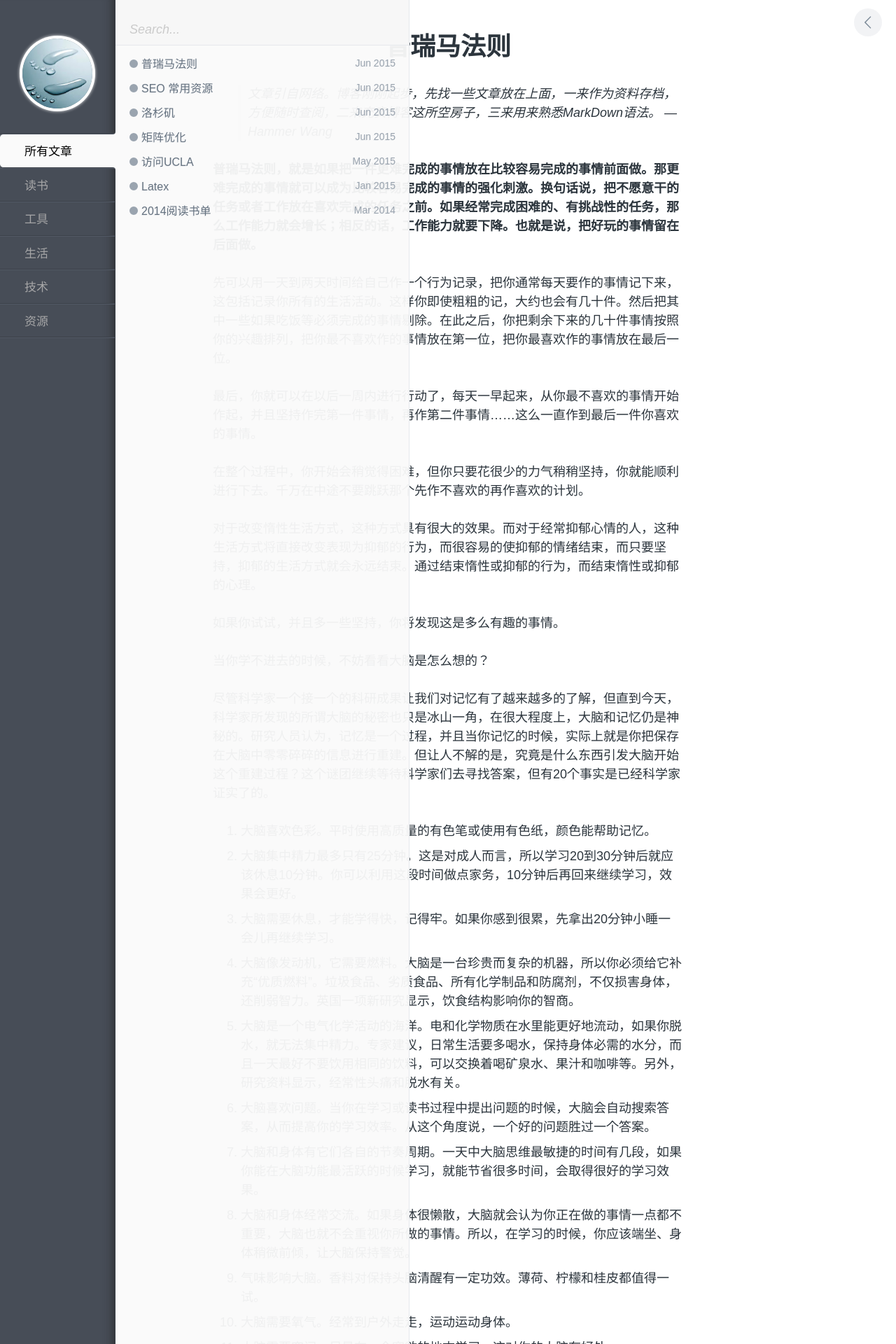
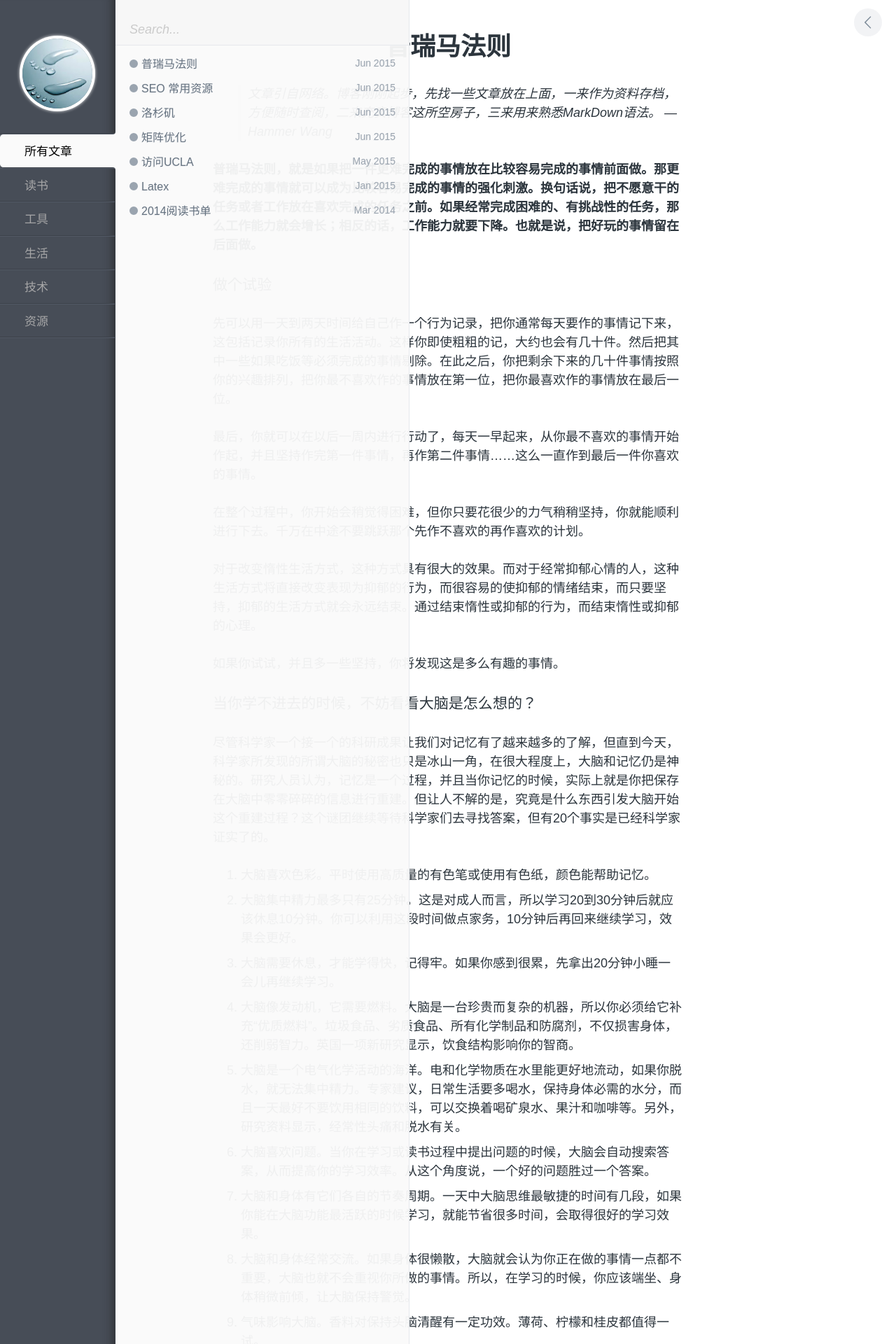
Before and after one commit to polyHong/polyHong.github.io, a Jekyll site: the page built from _posts/life/2015-06-30-Prema-honway-law.md, in a window 1280 px wide. Shown: the top 1920 px of the page at 70% size. Built offline with Jekyll 4.4.1, drawn with Linux system fonts in a browser that asks for light colours; Markdown is read by kramdown in place of the engine named in the settings.

Commit message:
add post

```diff
--- a/_posts/life/2015-06-30-Prema-honway-law.md
+++ b/_posts/life/2015-06-30-Prema-honway-law.md
@@ -12,6 +12,8 @@ keywords:
 
 **普瑞马法则，就是如果把一件更难完成的事情放在比较容易完成的事情前面做。那更难完成的事情就可以成为比较容易完成的事情的强化刺激。换句话说，把不愿意干的任务或者工作放在喜欢完成的任务之前。如果经常完成困难的、有挑战性的任务，那么工作能力就会增长；相反的话，工作能力就要下降。也就是说，把好玩的事情留在后面做。**
 
+
+###做个试验
 先可以用一天到两天时间给自己作一个行为记录，把你通常每天要作的事情记下来，这包括记录你所有的生活活动。这样你即使粗粗的记，大约也会有几十件。然后把其中一些如果吃饭等必须完成的事情剔除。在此之后，你把剩余下来的几十件事情按照你的兴趣排列，把你最不喜欢作的事情放在第一位，把你最喜欢作的事情放在最后一位。
 
 最后，你就可以在以后一周内进行行动了，每天一早起来，从你最不喜欢的事情开始作起，并且坚持作完第一件事情，再作第二件事情……这么一直作到最后一件你喜欢的事情。
@@ -22,7 +24,7 @@ keywords:
 
 如果你试试，并且多一些坚持，你将发现这是多么有趣的事情。
 
-当你学不进去的时候，不妨看看大脑是怎么想的？
+###当你学不进去的时候，不妨看看大脑是怎么想的？
 
 尽管科学家一个接一个的科研成果让我们对记忆有了越来越多的了解，但直到今天，科学家所发现的所谓大脑的秘密也只是冰山一角，在很大程度上，大脑和记忆仍是神秘的。研究人员认为，记忆是一个过程，并且当你记忆的时候，实际上就是你把保存在大脑中零零碎碎的信息进行重建。但让人不解的是，究竟是什么东西引发大脑开始这个重建过程？这个谜团继续等待科学家们去寻找答案，但有20个事实是已经科学家证实了的。
 
```
